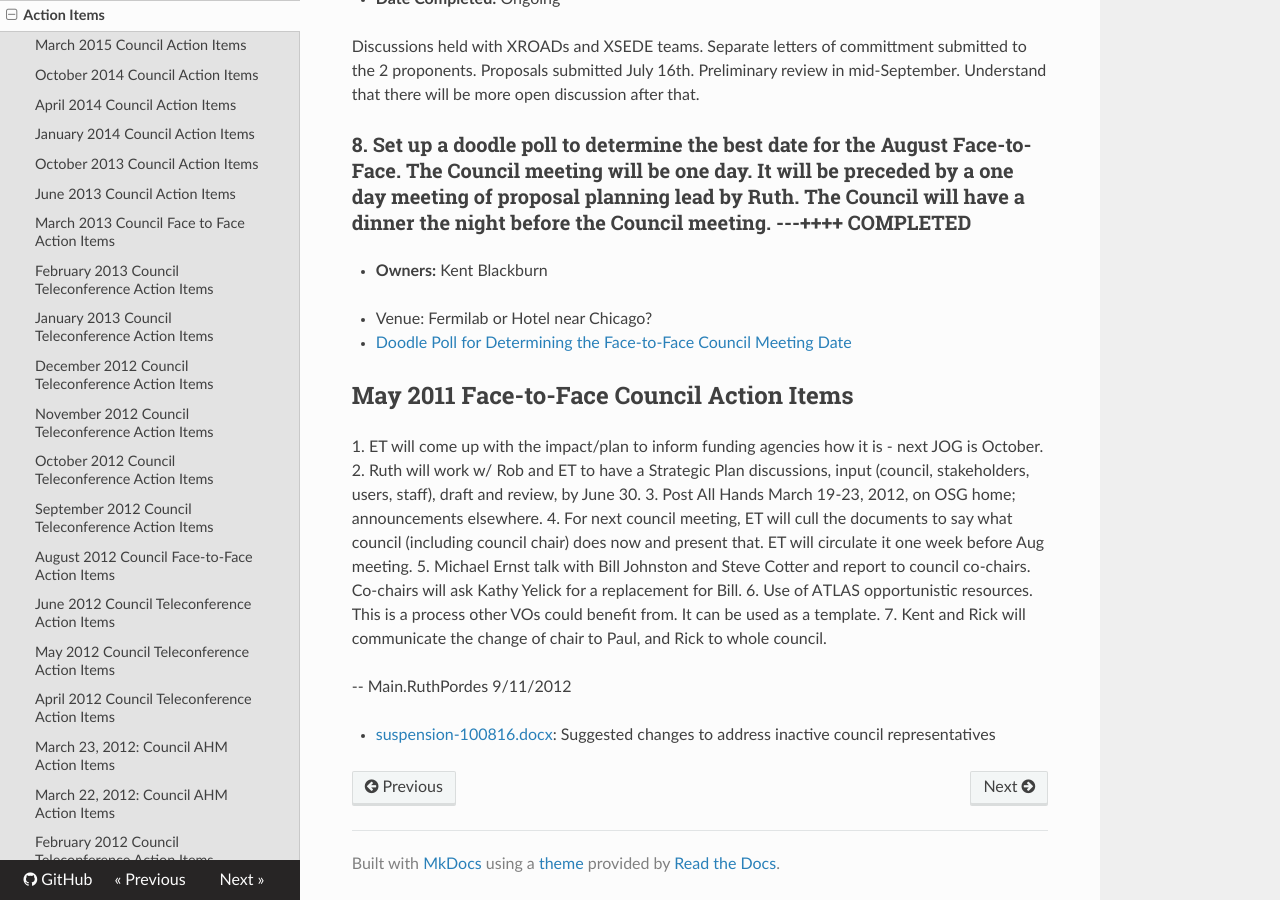
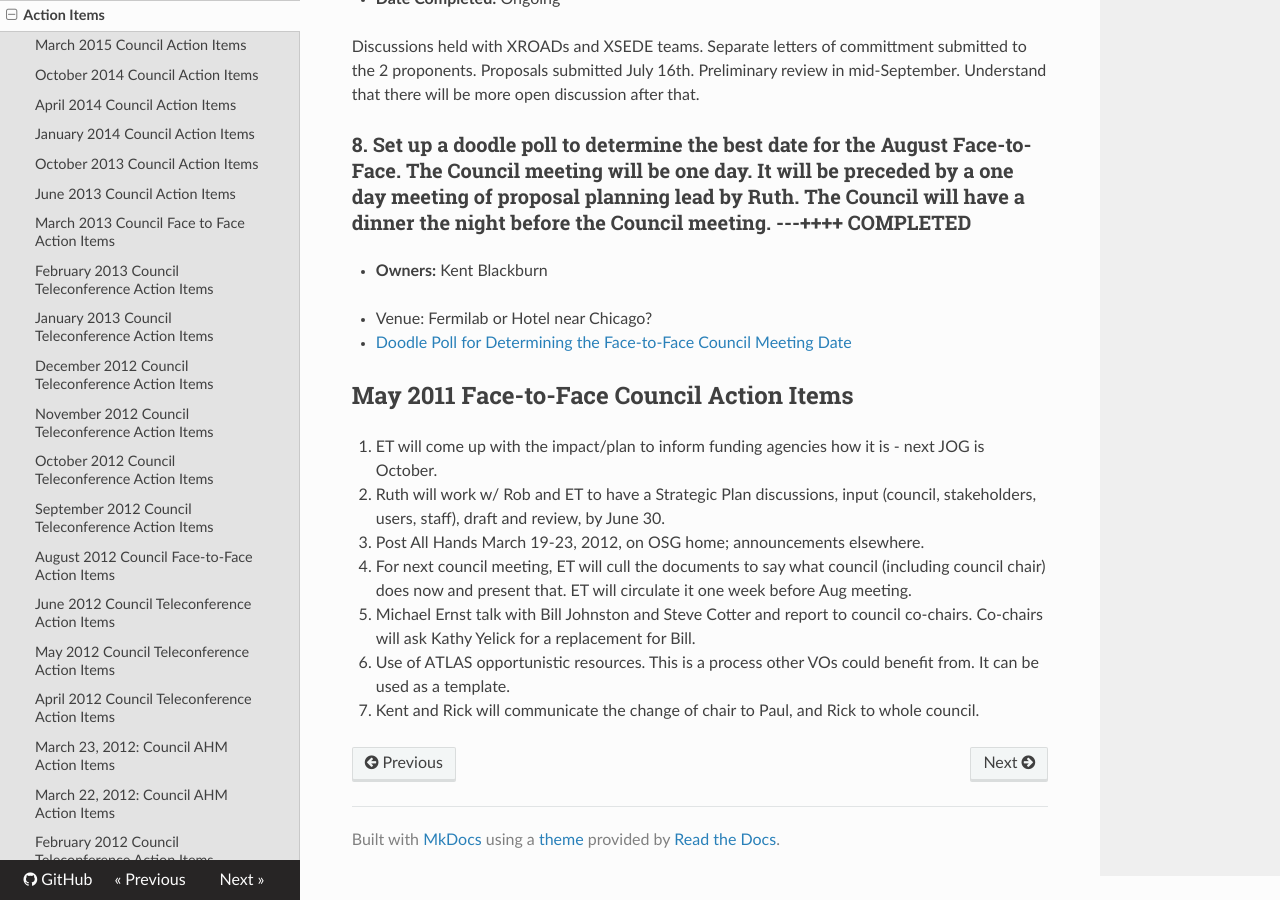
Before and after one commit to osg-htc/council, an MkDocs documentation site: the page built from docs/CouncilActionItems.md, in a window 1280 px wide and 900 px high, scrolled down 26636 px. Built offline with MkDocs 1.6.1, drawn with Linux system fonts in a browser that asks for light colours; nearby versions of some CDN libraries; old or Windows-style settings are respelled for this version of MkDocs.

Commit message:
Fix end-list formatting.

```diff
--- a/docs/CouncilActionItems.md
+++ b/docs/CouncilActionItems.md
@@ -795,14 +795,10 @@ Discussions held with XROADs and XSEDE teams. Separate letters of committment su
 May 2011 Face-to-Face Council Action Items
 ------------------------------------------
 
-1\. ET will come up with the impact/plan to inform funding agencies how it is - next JOG is October.
-2\. Ruth will work w/ Rob and ET to have a Strategic Plan discussions, input (council, stakeholders, users, staff), draft and review, by June 30.
-3\. Post All Hands March 19-23, 2012, on OSG home; announcements elsewhere.
-4\. For next council meeting, ET will cull the documents to say what council (including council chair) does now and present that. ET will circulate it one week before Aug meeting.
-5\. Michael Ernst talk with Bill Johnston and Steve Cotter and report to council co-chairs. Co-chairs will ask Kathy Yelick for a replacement for Bill.
-6\. Use of ATLAS opportunistic resources. This is a process other VOs could benefit from. It can be used as a template.
-7\. Kent and Rick will communicate the change of chair to Paul, and Rick to whole council.
-
--- Main.RuthPordes 9/11/2012
-
--   [suspension-100816.docx](%ATTACHURL%/suspension-100816.docx): Suggested changes to address inactive council representatives
+1. ET will come up with the impact/plan to inform funding agencies how it is - next JOG is October.
+2. Ruth will work w/ Rob and ET to have a Strategic Plan discussions, input (council, stakeholders, users, staff), draft and review, by June 30.
+3. Post All Hands March 19-23, 2012, on OSG home; announcements elsewhere.
+4. For next council meeting, ET will cull the documents to say what council (including council chair) does now and present that. ET will circulate it one week before Aug meeting.
+5. Michael Ernst talk with Bill Johnston and Steve Cotter and report to council co-chairs. Co-chairs will ask Kathy Yelick for a replacement for Bill.
+6. Use of ATLAS opportunistic resources. This is a process other VOs could benefit from. It can be used as a template.
+7. Kent and Rick will communicate the change of chair to Paul, and Rick to whole council.
```
